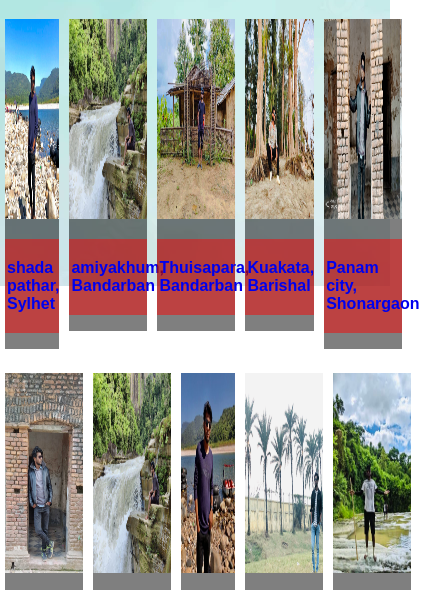
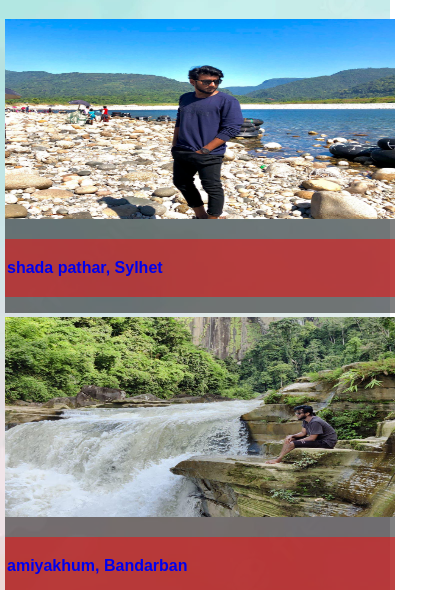
Before and after one commit to Mirazahmed0997/Developer-portfolio1, a plain HTML site: page Gallary.html in a window 390 px wide. Shown: the part 214-804 px from the top of the page, 438 px wide, since content can reach past the window. Drawn offline with Linux system fonts and the light colour scheme.

Commit message:
addResposive

```diff
--- a/Gallary.html
+++ b/Gallary.html
@@ -45,9 +45,7 @@
                 <p class="caption">Panam city, Shonargaon</p>
 
             </a>
-        </div>
 
-        <div class="photos">
             <a class="gallary" target="_blank" href="images/panam2.jpg">
                 <img id="im" src="images/panam2.jpg" alt="">
                 <p class="caption">Panam city, Shonargaon</p>
@@ -80,6 +78,7 @@
 
 
 
+
         </div>
     </header>
 
--- a/style.css
+++ b/style.css
@@ -118,11 +118,13 @@ footer {
 .photos {
     display: flex;
     padding-top: 20px;
+    flex-wrap: wrap;
+    justify-content: space-evenly;
 }
 
 .gallary {
-    width: 20%;
-    height: 20%;
+    width: 25%;
+    height: 25%;
     margin: 2px 5px;
     background-color: rgba(0, 0, 0, 0.5);
     text-decoration: none;
@@ -157,7 +159,7 @@ footer {
 header {
     margin: 0%;
     background-image: url(images/hand-painted-watercolor-pastel-sky-background_23-2148902771.png);
-    height: 500px;
+    height: 100%;
 }
 
 /* navigation part */
@@ -186,3 +188,13 @@ nav>li>a {
 nav li:hover {
     background-color: lightgray;
 }
+
+@media screen and (max-width:576px) {
+    .photos {
+        flex-direction: column;
+    }
+
+    .photos .gallary {
+        width: 100%;
+    }
+}
```
